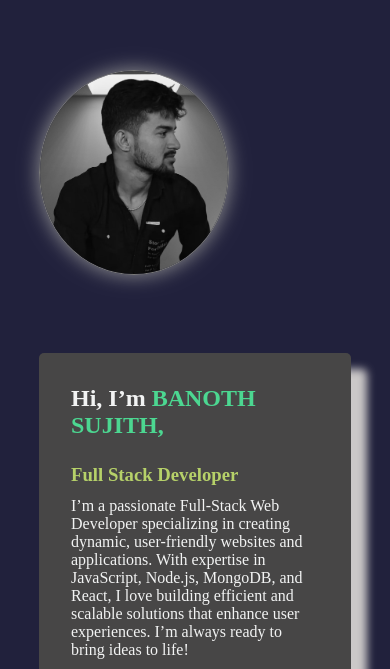
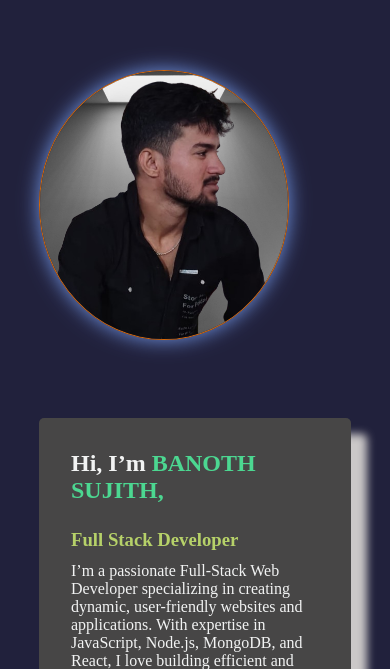
Before and after one commit to BanothSujith/portfolio, a plain HTML site: page index.html in a window 390 px wide. Shown: the top 669 px of the page. Drawn offline with Linux system fonts and the light colour scheme.

Commit message:
Update style.css

```diff
--- a/style.css
+++ b/style.css
@@ -501,8 +501,9 @@ grid-template-columns: auto;
       gap:15px;
     }
     .profile img {
-        width: 190px;
+        width: 250px;
         height: auto;
+         filter: grayscale(0%);
         margin-top: 20px;
     }
     .container{
```
